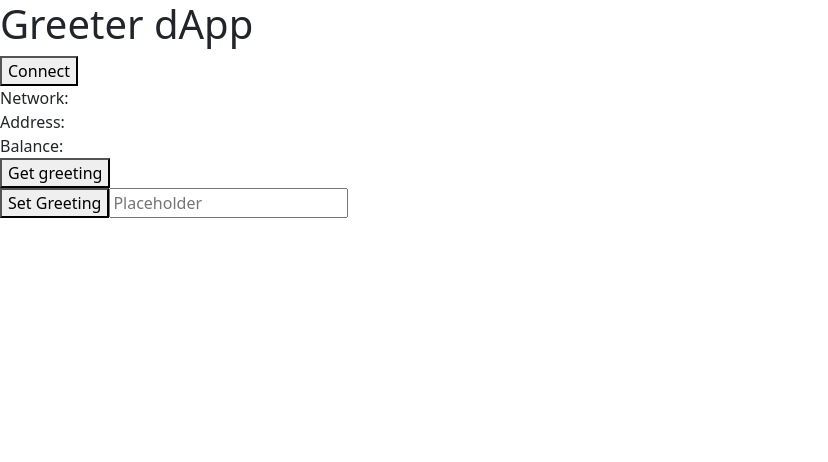
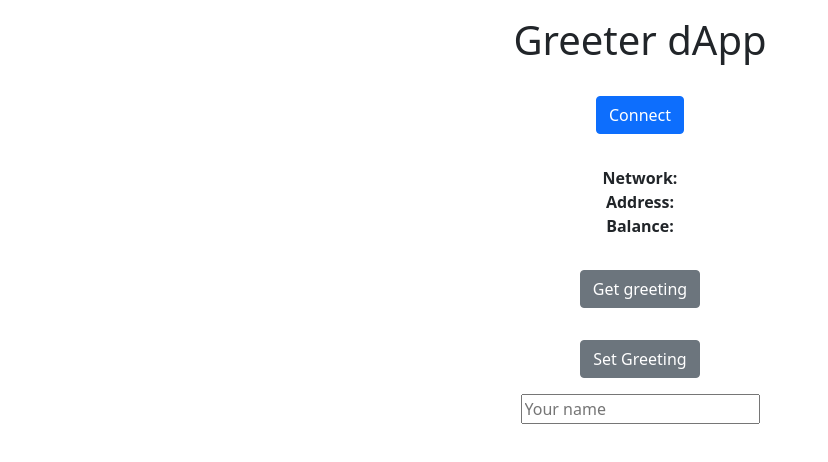
Before and after one commit to DizNicolasAmor/hardhat-greeting, a Next.js app in the folder frontend/: page / in a window 1280 px wide. Shown: the top 462 px of the page, without its empty margins (0-828 px from the left). Built offline with nearby package versions, Linux system fonts and the light colour scheme.

Commit message:
MASTER: refactor frontend and improve styles

```diff
--- a/frontend/pages/index.tsx
+++ b/frontend/pages/index.tsx
@@ -3,9 +3,12 @@ import { providers, utils } from 'ethers';
 import useNetwork from '../hooks/useNetwork';
 import useGreeter from '../hooks/useGreeter';
 import CommonSpinner from '../components/CommonSpinner';
+import { Button } from 'react-bootstrap';
 
 const Home = () => {
-  const [isLoading, setIsLoading] = useState<boolean>(false);
+  const [isLoadingGreet, setIsLoadingGreet] = useState<boolean>(false);
+  const [isLoadingSetName, setIsLoadingSetName] = useState<boolean>(false);
+  const [isFetchNameSuccess, setIsFetchNameSuccess] = useState<boolean>(false);
   const [errorMessage, setErrorMessage] = useState<string>('');
   const inputRef = useRef<HTMLInputElement | null>(null);
   const [greeting, setGreeting] = useState<string>('');
@@ -46,44 +49,100 @@ const Home = () => {
   };
 
   const getGreeting = async () => {
-    setIsLoading(true);
+    setErrorMessage('');
+    setIsLoadingGreet(true);
 
     try {
       const fetchedGreeting = await fetchGreet();
       setGreeting(fetchedGreeting);
-      setIsLoading(false);
+      setIsLoadingGreet(false);
     } catch (reason) {
       console.error(reason);
       setErrorMessage('Error when fetching contract');
-      setIsLoading(false);
+      setIsLoadingGreet(false);
     }
   };
 
-  const handleSetName = () => {
-    if (inputRef?.current) {
-      fetchSetName(inputRef.current?.value)
-        .then(() => fetchGreet())
-        .catch((err) => setErrorMessage(err.message));
+  const handleSetName = async () => {
+    if (!inputRef?.current) return;
+
+    setErrorMessage('');
+    setIsLoadingSetName(true);
+
+    try {
+      await fetchSetName(inputRef.current?.value);
+      setIsFetchNameSuccess(true);
+      setIsLoadingSetName(false);
+    } catch (reason) {
+      console.error(reason);
+      setErrorMessage('Error when fetching contract');
+      setIsLoadingSetName(false);
     }
   };
 
-  return (
-    <div>
-      <h1>Greeter dApp</h1>
-      <button onClick={handleConnect}>{web3 ? 'Disconnect' : 'Connect'}</button>
+  const renderTitle = () => <h1 className="m-3">Greeter dApp</h1>;
+
+  const renderNetworkInfo = () => (
+    <>
+      <Button className="m-3" variant="primary" onClick={handleConnect}>
+        {web3 ? 'Disconnect' : 'Connect'}
+      </Button>
+
+      <div className="m-3">
+        <div>
+          <strong>Network: </strong>
+          {network?.chainId} {network?.name}
+        </div>
+        <div>
+          <strong>Address: </strong>
+          {account}
+        </div>
+        <div>
+          <strong>Balance:</strong>
+          {userBalance}
+        </div>
+      </div>
+    </>
+  );
+
+  const renderGreeterSection = () => (
+    <>
+      <Button className="m-3" variant="secondary" onClick={getGreeting}>
+        Get greeting
+      </Button>
+      {isLoadingGreet ? <CommonSpinner /> : <div>{greeting}</div>}
+
+      <Button className="m-3" variant="secondary" onClick={handleSetName}>
+        Set Greeting
+      </Button>
       <div>
-        Network: {network?.chainId} {network?.name}
+        <input ref={inputRef} placeholder="Your name" />
       </div>
-      <div>Address: {account}</div>
-      <div>Balance: {userBalance}</div>
-      <div aria-live="assertive" aria-atomic="true">
+      {isLoadingSetName && <CommonSpinner />}
+      {isFetchNameSuccess && (
+        <div
+          className="text-center p-3 text-danger"
+          aria-live="assertive"
+          aria-atomic="true"
+        >
+          Name updated
+        </div>
+      )}
+      <div
+        className="text-center p-3 text-danger"
+        aria-live="assertive"
+        aria-atomic="true"
+      >
         {errorMessage}
       </div>
+    </>
+  );
 
-      <button onClick={getGreeting}>Get greeting</button>
-      {isLoading ? <CommonSpinner /> : <div>{greeting}</div>}
-      <button onClick={handleSetName}>Set Greeting</button>
-      <input ref={inputRef} placeholder="Placeholder" />
+  return (
+    <div className="text-center">
+      {renderTitle()}
+      {renderNetworkInfo()}
+      {renderGreeterSection()}
     </div>
   );
 };
```
